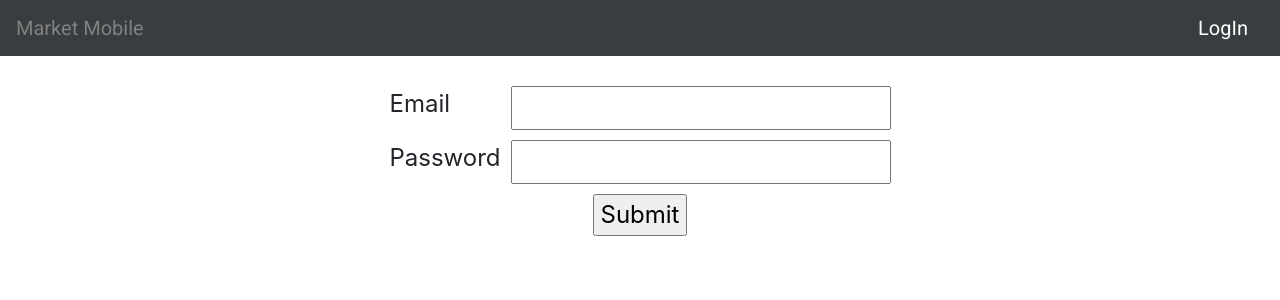
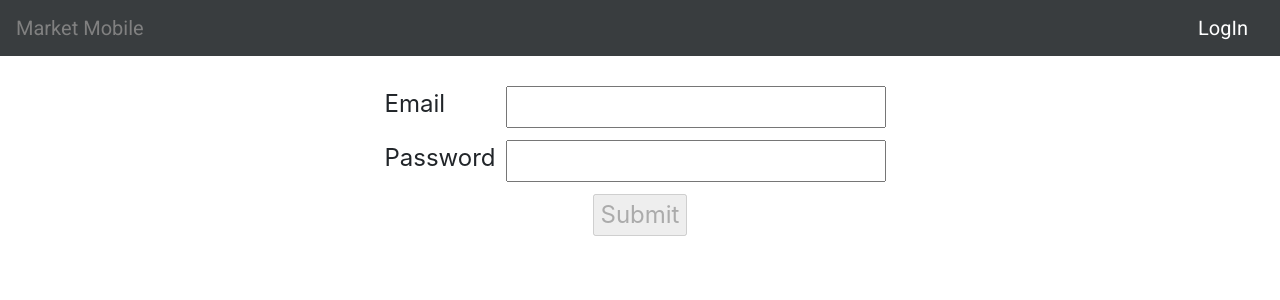
Before and after one commit to DamianDAW/Market-Mobile, a React (Create React App) app: page /mobiles/login in a window 1280 px wide. Shown: the top 300 px of the page. Built offline with nearby package versions, Linux system fonts and the light colour scheme.

Commit message:
add validation form in login

```diff
--- a/src/pages/Login/Login.css
+++ b/src/pages/Login/Login.css
@@ -13,3 +13,14 @@
 .form-item :first-child{
     margin-right: 10px;
 }
+
+.input-container{
+    display: flex;
+    align-items: flex-start;
+    flex-direction: column;
+}
+
+.error-message{
+    color: red;
+    font-size: small
+}
--- a/src/pages/Login/Login.js
+++ b/src/pages/Login/Login.js
@@ -1,4 +1,4 @@
-import React, { useContext, useState } from "react";
+import React, { useContext, useEffect, useState } from "react";
 import { useNavigate } from "react-router-dom";
 import AppContext from "../../context/AppContext";
 import "./Login.css";
@@ -7,14 +7,28 @@ export const Login = () => {
   const navigate = useNavigate();
   const { userInfo, setUserInfo } = useContext(AppContext);
   const [password, setPassWord] = useState("");
+  const [email, setEmail] = useState("");
+  const [isEmailInputVisited, setIsEmailInputVisited] = useState(false);
+  const [isPasswordInputVisited, setIsPasswordInputVisited] = useState(false);
   const [isLoading, setIsLoading] = useState(false);
+  const [errorPassWordMessage, setErrorPasswordMessage] = useState("");
+  const [errorEmailMessage, setErrorEmailMessage] = useState("");
 
-  const handleChange = (event) => {
+  useEffect(() => {
+    validateInput(password, "password");
+    validateInput(email, "email");
+  }, []);
+
+  const handleChangeEmail = (event) => {
+    validateInput(event.target.value, "email");
+    setEmail(event.target.value);
     setUserInfo({ ...userInfo, email: event.target.value });
   };
   const handlePassword = (event) => {
+    validateInput(event.target.value, "password");
     setPassWord(event.target.value);
   };
+
   const handleSubmit = (event) => {
     event.preventDefault();
     setIsLoading(true);
@@ -25,6 +39,33 @@ export const Login = () => {
     setUserInfo({ ...userInfo, isLogged: true });
   };
 
+  const validateInput = (inputValue, inputType) => {
+    if (inputType === "password") {
+      if (inputValue === "") {
+        setErrorPasswordMessage("Debes indicar un passowrd");
+      } else {
+        const isOnlyNumbers = /^[0-9]+$/;
+
+        setErrorPasswordMessage(
+          isOnlyNumbers.test(inputValue) ? "" : "Formato Password incorrecto"
+        );
+      }
+    }
+    if (inputType === "email") {
+      if (inputValue === "") {
+        setErrorEmailMessage("Debes indicar un email");
+      } else {
+        const isValidEmail =
+          /^(([^<>()[\]\\.,;:\s@\"]+(\.[^<>()[\]\\.,;:\s@\"]+)*)|(\".+\"))@((\[[0-9]{1,3}\.[0-9]{1,3}\.[0-9]{1,3}\.[0-9]{1,3}\])|(([a-zA-Z\-0-9]+\.)+[a-zA-Z]{2,}))$/;
+
+        setErrorEmailMessage(
+          isValidEmail.test(inputValue) ? "" : "No es un email valido"
+        );
+      }
+    }
+    return;
+  };
+
   return (
     <div className="login-container">
       {isLoading ? (
@@ -33,26 +74,42 @@ export const Login = () => {
         <form onSubmit={handleSubmit}>
           <div className="form-item">
             <label htmlFor="email">Email</label>
+            <div className="input-container">
               <input
                 type="text"
                 name="email"
                 id="email"
-              value={userInfo.email ?? ""}
-              onChange={handleChange}
+                value={email}
+                onChange={handleChangeEmail}
+                onBlur={() => setIsEmailInputVisited(true)}
               />
+              {errorEmailMessage && isEmailInputVisited && (
+                <div className="error-message">{errorEmailMessage}</div>
+              )}
             </div>
+          </div>
+
           <div className="form-item">
             <label htmlFor="password">Password</label>
+            <div className="input-container">
               <input
-              type="text"
                 name="password"
                 id="password"
                 value={password}
                 onChange={handlePassword}
+                onBlur={() => setIsPasswordInputVisited(true)}
               />
+              {errorPassWordMessage && isPasswordInputVisited && (
+                <div className="error-message">{errorPassWordMessage}</div>
+              )}
+            </div>
           </div>
 
-          <input type="submit" value="Submit" />
+          <input
+            type="submit"
+            value="Submit"
+            disabled={errorEmailMessage || errorPassWordMessage}
+          />
         </form>
       )}
     </div>
```
Lines whose indentation alone changed are shown as unchanged.
